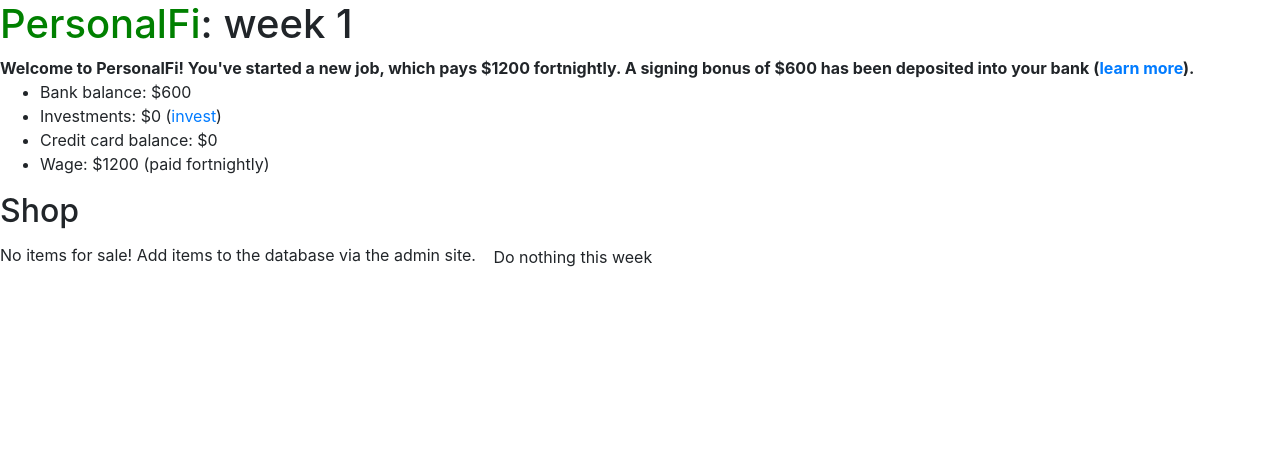
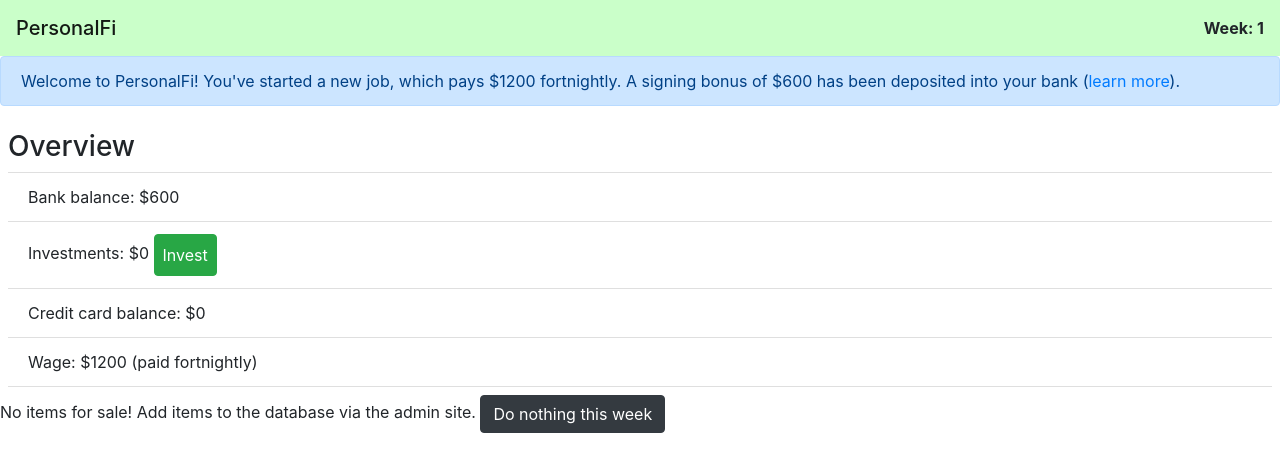
Before and after one commit to helenjhuh/PersonalFi, a Django app: page / in a window 1280 px wide. Shown: the top 472 px of the page. Run offline with Django 3.2, Linux system fonts and the light colour scheme; the visitor is signed in with stand-in values (Sample User, id 1); data comes from the database, SQL or seed files in the repository; data that the repository does not hold is empty; some libraries are stand-ins or nearby versions.

Commit message:
Added styling to the overview page

```diff
--- a/pfgame/templates/index.html
+++ b/pfgame/templates/index.html
@@ -2,25 +2,36 @@
 
 {%block title%}Overview{%endblock%}
 {%block content%}
-<h1><span style="color:green">PersonalFi</span>: week {{accounts.week_number}}</h1>
+<nav class="navbar navbar-light" style="background-color: #caffc9;">
+  <span class="navbar-brand mb-0 h1">PersonalFi</span> <b>Week: {{accounts.week_number}}</b>
+</nav>
+<!--<h1><span style="color:green">PersonalFi</span>: week {{accounts.week_number}}</h1>-->
 {% if tip %}
-<strong>{{tip|safe}}</strong>
+<div class="alert alert-primary" role="alert">
+  {{tip|safe}}
+</div>
+<!--<strong>{{tip|safe}}</strong>-->
 {%endif%}
-<ul>
-<li>Bank balance: ${{accounts.bank_balance}}</li>
-<li>Investments: ${{accounts.investment_balance}} (<a href="{%url 'invest'%}">invest</a>{%if accounts.investment_balance%}, <a href="{%url 'divest'%}">divest</a>{%endif%})</li>
-<li>Credit card balance: ${{accounts.cc_balance}} {%if accounts.cc_balance%}(<a href="{%url 'CCPayment'%}">make payment</a>){%endif%}</li>
-<li>Wage: ${{accounts.wage}} (paid fortnightly)</li>
+<ul class="d-block p-2 list-group list-group-flush"> <h3>Overview</h3>
+  <li class="list-group-item">Bank balance: ${{accounts.bank_balance}}</li>
+  <li class="list-group-item">Investments: ${{accounts.investment_balance}}
+    <button type="button" class="d-inline p-2 btn btn-success" href="{%url 'invest'%}">Invest</button>{%if accounts.investment_balance%}
+    <button type="button" class="d-inline p-2 btn btn-danger" href="{%url 'divest'%}">Divest</button>{%endif%}
+  </li>
+  <li class="list-group-item">Credit card balance: ${{accounts.cc_balance}} {%if accounts.cc_balance%}(<a href="{%url 'CCPayment'%}">make payment</a>){%endif%}</li>
+  <li class="list-group-item">Wage: ${{accounts.wage}} (paid fortnightly)</li>
 </ul>
+
 {%if accounts.bank_balance > 0%}
-<h2>Shop</h2>
-{%if items%}<ul>{%endif%}
+  {%if items%}<ul class="d-block p-2 list-group"> <h3>Shop</h3>{%endif%}
     {%for item in items%}
-  <li><a href="{%url 'buy' item.pk%}">{{item}} (${{item.price}})</a></li>
+    <li class="list-group-item list-group-item-action" data-toggle="list"><a href="{%url 'buy' item.pk%}">{{item}}</a>
+      <span class="badge badge-primary badge-pill">${{item.price}}</span></li>
     {%empty%}
     No items for sale! Add items to the database via the admin site.
     {%endfor%}
   {%if items%}</ul>{%endif%}
   {%endif%}
-<a href="{%url 'index'%}" class="btn" role="button">Do nothing this week</a>
+
+<button href="{%url 'index'%}" type="button" class="btn btn-dark">Do nothing this week</button>
 {%endblock%}
```
Lines whose indentation alone changed are shown as unchanged.
